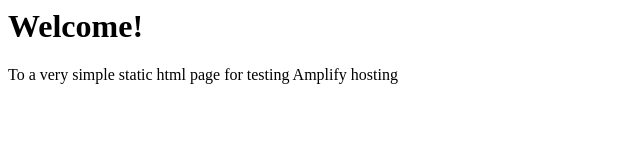
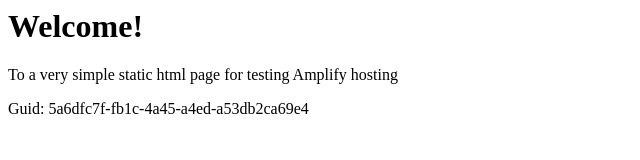
Before and after one commit to aws-aemilia-sfo/Github-PR-Commit-Integration-Test-DoNotTouch-v1-prod-us-west-1, a website: page src/index.html in a window 1280 px wide. Shown: the whole page, without its empty margins (0-640 px from the left). Drawn offline with Linux system fonts and the light colour scheme.

Commit message:
commit from integ tests

```diff
--- a/src/index.html
+++ b/src/index.html
@@ -1,3 +1,5 @@
+
+
 <html lang="en">
 
 <head>
@@ -10,6 +12,6 @@
 <body>
     <h1>Welcome!</h1>
     <p>To a very simple static html page for testing Amplify hosting</p>
-</body>
+    <p>Guid: 5a6dfc7f-fb1c-4a45-a4ed-a53db2ca69e4</p></body>
 
 </html>
```
